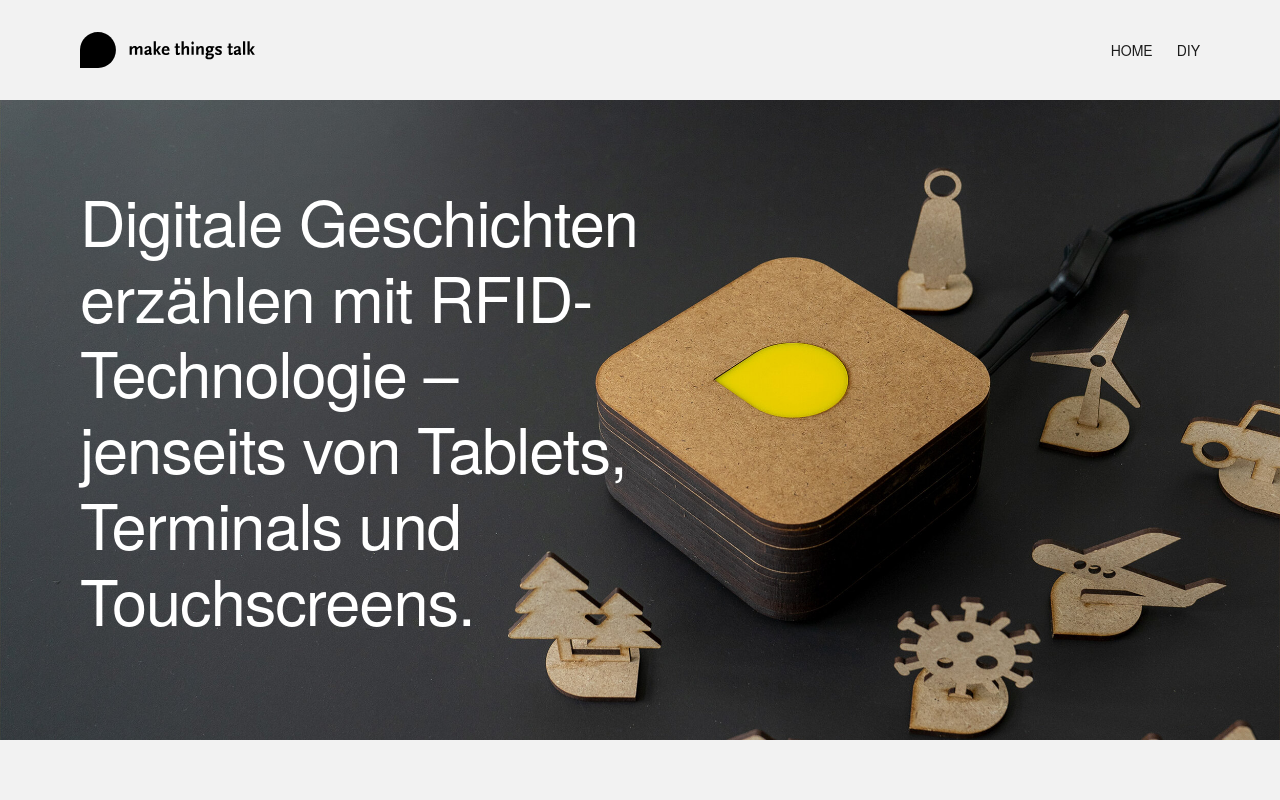
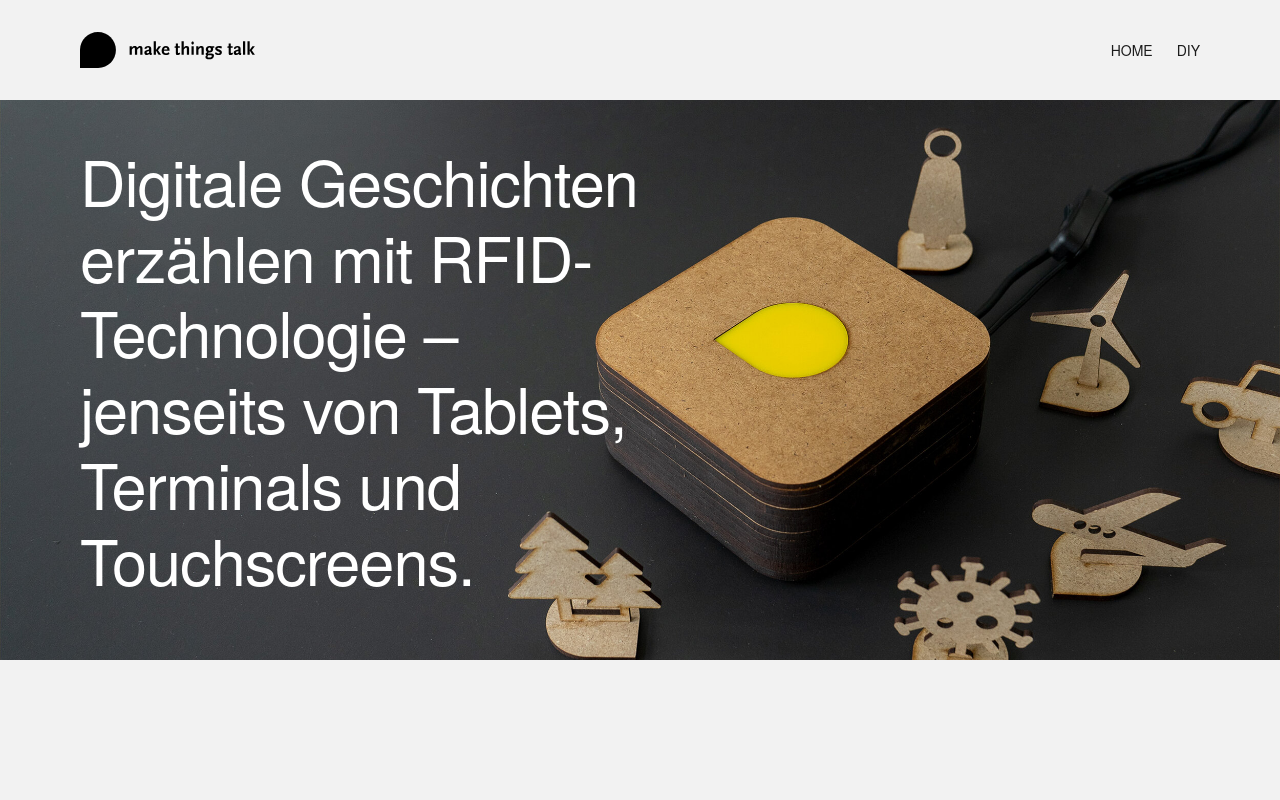
Before and after one commit to kelvynmarte/makethingstalk-website, a React (Vite) app: page /#/ in a window 1280 px wide. Shown: the top 800 px of the page. Built offline with nearby package versions, Linux system fonts and the light colour scheme; a web font is replaced by a local one.

Commit message:
Image section update

```diff
--- a/src/components/ImageSection.tsx
+++ b/src/components/ImageSection.tsx
@@ -1,12 +1,13 @@
 import styled from 'styled-components';
-import { Section } from './Section';
 
 // Styled component for the section
-const StyledSection = styled(Section)<{ $imageUrl: string }>`
-  grid-column: full-width;
+const StyledSection = styled.section<{ $imageUrl?: string, $contentType?: string }>`
+  grid-column: ${(props) => props.$contentType ? props.$contentType : "content" };
   display: grid;
+  align-items: center;
+  min-height: 70svh;
   grid-template-columns: inherit;
-  background: ${(props) => `url('${props.$imageUrl}')`} center/cover no-repeat;
+  ${(props) => props.$imageUrl ? `background: url('${props.$imageUrl}') center/cover no-repeat;` : ``}
   color: white;
 `;
 
@@ -14,7 +15,6 @@ const StyledSection = styled(Section)<{ $imageUrl: string }>`
 const TextOverlay = styled.div`
     grid-column: breakout;
     display: flex;
-
     h1 {
         width: max(50%, 400px);
     }
@@ -29,8 +29,8 @@ interface ImageSectionProps {
 // Your React component
 const ImageSection: React.FC<ImageSectionProps> = ({ imageUrl, text }) => {
 	return (
-		<StyledSection $imageUrl={imageUrl} className='full-width'>
-			<TextOverlay className='container'>
+		<StyledSection $imageUrl={imageUrl} $contentType="full-width">
+			<TextOverlay>
 				<h1>{text}</h1>
 			</TextOverlay>
 		</StyledSection>
--- a/src/pages/Home.tsx
+++ b/src/pages/Home.tsx
@@ -9,7 +9,7 @@ function Home() {
 		<>
 			<Navbar/>
 			<ImageSection imageUrl={productImage} text="Digitale Geschichten erzählen mit RFID-Technologie – jenseits von Tablets, Terminals und Touchscreens."></ImageSection>
-			<Section>
+			<Section className="full-width">
 				<h1>Platziert man ein physisches Objekt auf der make things talk Box, startet ein damit verknüpftes Video oder eine Tonaufnahme.</h1>
 			</Section>
 			<Section>
```
